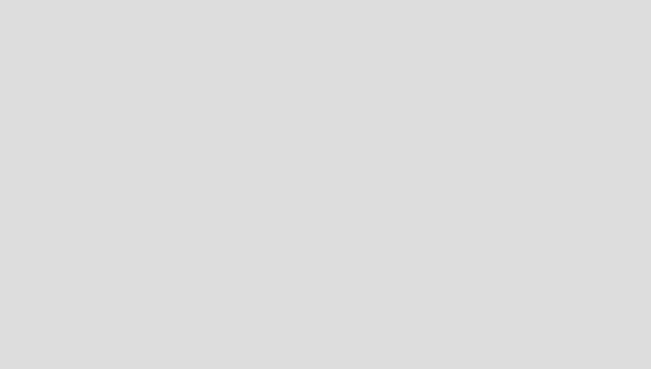
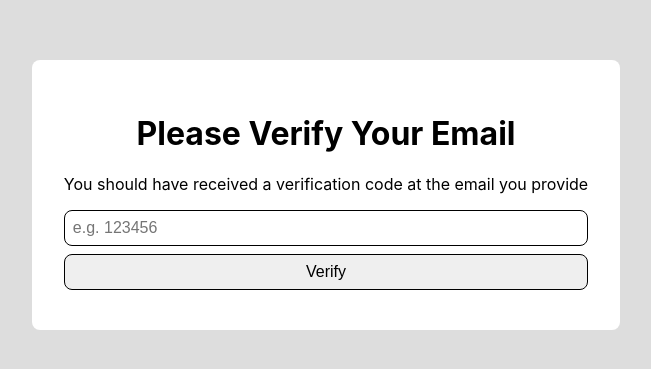
Before and after one commit to byamasu-patrick/auth-template, a React (Create React App) app: page /verify-email in a window 1280 px wide. Before the commit this address had no page. Shown: the part 205-574 px from the top of the page, without its empty margins (314-965 px from the left). Built offline with nearby package versions, Linux system fonts and the light colour scheme.

Commit message:
Add OAuth with Google capabilities to the app

```diff
--- a/src/RoutesLink.js
+++ b/src/RoutesLink.js
@@ -1,5 +1,6 @@
 import { BrowserRouter as Router, Route, Routes } from 'react-router-dom';
 import { PrivateRoute } from './auth/PrivateRoute';
+import { EmailVerificationCodePage } from './pages/EmailVerificationCodePage';
 import { EmailVerificationLandingPage } from './pages/EmailVerificationLandingPage';
 import { ForgotPasswordPage } from './pages/ForgotPasswordPage';
 import LoginPage from './pages/LoginPage';
@@ -18,6 +19,7 @@ export const RoutesLink = () => {
                 <Route path="/login" exact element={<LoginPage /> }/>
                 <Route path="/please-verify" exact element={<PleaseVerifyEmailPage /> }/>
                 <Route path="/verify-email/:verificationString" exact element={<EmailVerificationLandingPage /> }/>
+                <Route path="/verify-email" exact element={<EmailVerificationCodePage /> }/>
                 <Route path="/forgot-password" exact element={<ForgotPasswordPage /> }/>
                 <Route path="/reset-password/:passwordResetCode" exact element={<PasswordResetLanding /> }/>
                 <Route path="/signup-page" exact element={<SignupPage /> }/>
--- /dev/null
+++ b/src/pages/EmailVerificationCodePage.js
@@ -0,0 +1,55 @@
+import { useState } from "react";
+import { useToken } from "../auth/useToken";
+import { useQueryParams } from "../util/useQueryParams";
+import { EmailVerificationSuccess } from './EmailVerificationSuccess';
+import { EmailVerificationFail } from './EmailVerificationFail'
+import axios from "axios";
+
+
+
+export const EmailVerificationCodePage = () => {
+
+    const [isSuccess, setIsSuccess] = useState(false);
+    const [isFailure, setIsFailure] = useState(false);
+
+    const [verificationString, setVerificationString] = useState('');
+    const { email } = useQueryParams();
+    const [, setToken] = useToken();
+
+    if(isSuccess) return <EmailVerificationSuccess />
+    if(isFailure) return <EmailVerificationFail />
+
+    const onSubmitVerificationString = async () => {
+        try {
+            const response = await axios.put('/api/verify-email', {
+                email, verificationString
+            });
+
+            const { token } = response.data;
+
+            setToken(token);
+            setIsSuccess(true);
+
+        } catch (error) {
+            setIsFailure(true);
+        }
+    }
+
+    return (
+        <div className="content-container">
+            <h1>Please Verify Your Email</h1>
+            <p>
+                You should have received a verification code at the email you provide
+            </p>
+
+            <input
+                type="number"
+                placeholder="e.g. 123456"
+                value={verificationString}
+                onChange={(e) => setVerificationString(e.target.value)}
+            />
+            <button
+                onClick={onSubmitVerificationString}>Verify</button>
+        </div>
+    );
+}
--- a/src/pages/LoginPage.js
+++ b/src/pages/LoginPage.js
@@ -1,14 +1,18 @@
-import React, { useState } from "react";
+import React, { useEffect, useState } from "react";
 import { useNavigate } from 'react-router-dom';
 import axios from "axios";
 import { useToken } from "../auth/useToken";
+import { useQueryParams } from '../util/useQueryParams';
 
 const LoginPage = () => {
     // Define state value
     const [token, setToken] = useToken();
+    const [googleOAuthUrl, setGoogleOAuthUrl] = useState('');
     const [errorMessage, setErrorMessage] = useState('');
     const [emailValue, setEmailValue] = useState('');
     const [passwordValue, setPasswordValue] = useState('');
+
+    const { token: oauthToken } = useQueryParams();
 
     const history = useNavigate();
 
@@ -22,6 +26,29 @@ const LoginPage = () => {
         setToken(token);
         history('/');
     };
+
+    useEffect(() => {
+        if(oauthToken){
+            setToken(oauthToken);
+            history('/');
+        }
+    }, [oauthToken, setToken, history]);
+
+    useEffect(() => {
+        const loadOauthUrl = async () => {
+            try {
+                // Get the oauth url from google api
+                const response = await axios.get('/auth/google/url');
+
+                const { url } = response.data;
+                setGoogleOAuthUrl(url);
+
+            } catch (error) {
+                console.log(error);
+            }
+        }
+        loadOauthUrl();
+    }, []);
 
     return (
         <div className="content-container">
@@ -40,11 +67,14 @@ const LoginPage = () => {
             <hr/>
             <button
                 disabled={!emailValue || !passwordValue}
-                onClick={onLoginClicked}>Log In</button>
+                onClick={ onLoginClicked }>Log In</button>
             <button
                 onClick={() => history('/forgot-password')}>Forgot your password?</button>
             <button
                 onClick={() => history('/signup-page')} >Don't have an account? Sign Up</button>
+            <button
+                disabled={!googleOAuthUrl}
+                onClick={ () => { window.location.href = googleOAuthUrl }} >Login with Google</button>
         </div>
     )
 };
--- a/src/pages/PleaseVerifyEmailPage.js
+++ b/src/pages/PleaseVerifyEmailPage.js
@@ -1,14 +1,16 @@
 import React, { useEffect} from "react";
 import { useNavigate } from 'react-router-dom';
+import { useQueryParams } from "../util/useQueryParams";
 
 export const PleaseVerifyEmailPage = () => {
     const history = useNavigate();
+    const { email } = useQueryParams();
 
     useEffect(() => {
         setTimeout(() => {
-            history('/');
+            history(`/verify-email?email=${ encodeURIComponent(email) }`);
         }, 3000);
-    }, [history]);
+    }, [history, email]);
 
     return (
         <div className="content-container">
--- a/src/pages/SignupPage.js
+++ b/src/pages/SignupPage.js
@@ -23,7 +23,7 @@ const SignupPage = () => {
 
         const { token } = response.data;
         setToken(token);
-        history('/please-verify');
+        history(`/please-verify?email=${ encodeURIComponent(emailValue) }`);
     };
 
     return (
```
